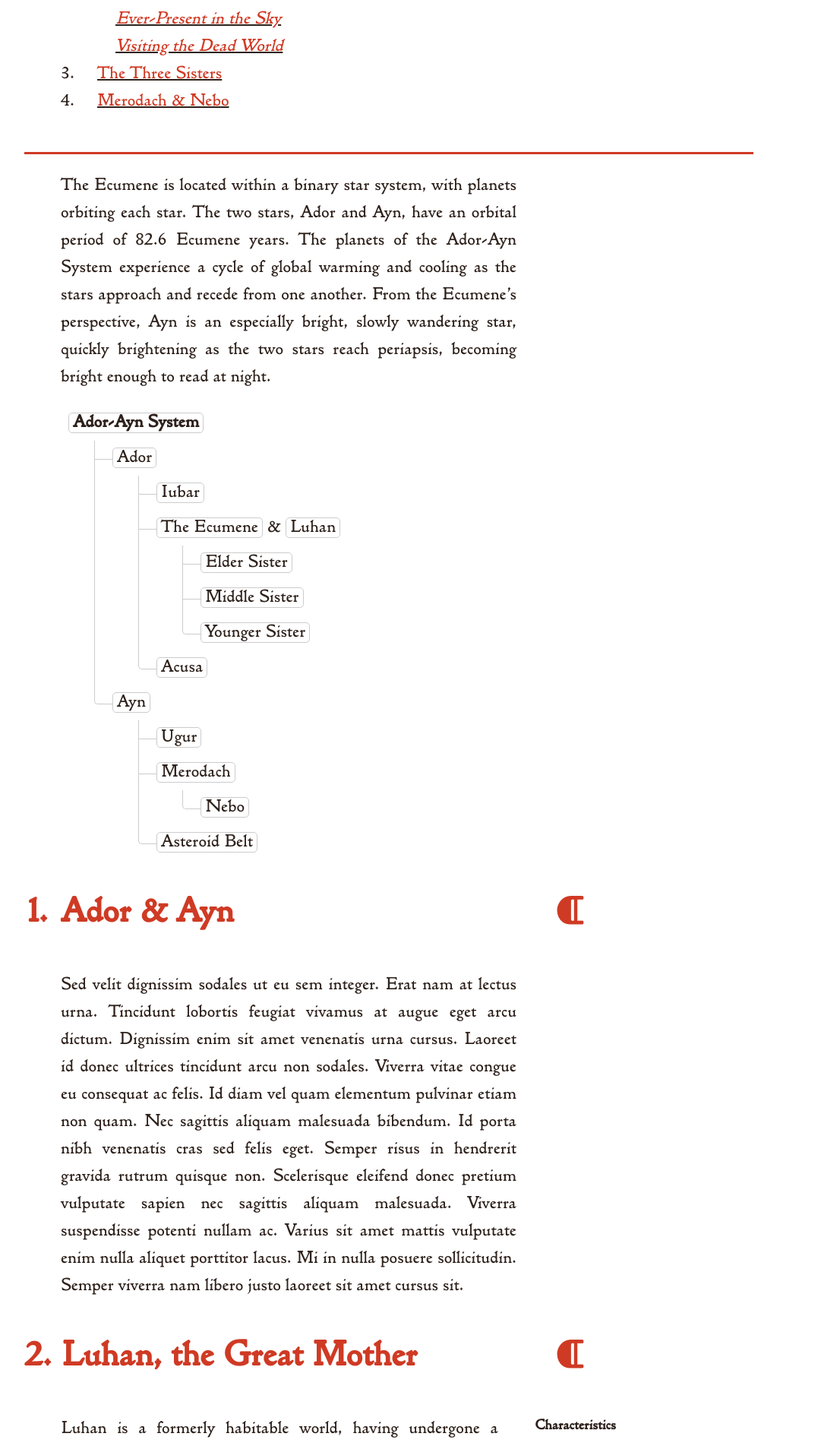
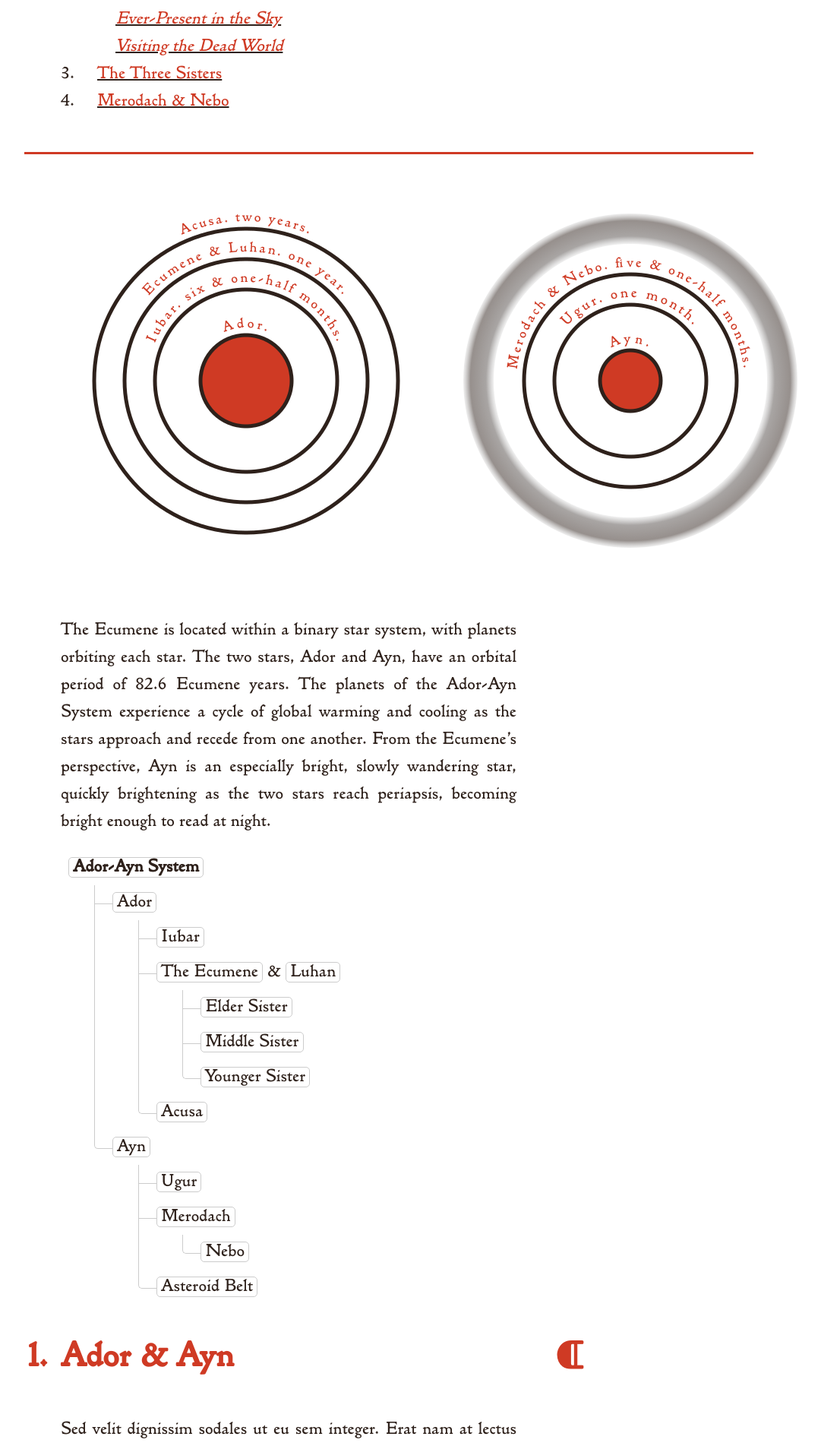
Before and after one commit to kmules1/kmules1.github.io, a Jekyll site: the page built from ecumene/heavens/index.md, in a window 1280 px wide. Shown: the part 947-2850 px from the top of the page at 76% size, without its empty margins (128-1209 px from the left). Built offline with Jekyll 4.4.1, drawn with Linux system fonts in a browser that asks for light colours.

Commit message:
new diagram

```diff
--- a/_data/navigation.yml
+++ b/_data/navigation.yml
@@ -2,7 +2,7 @@ heavens:
 - title: Ador & Ayn
   url: /ecumene/heavens/#ador--ayn
 - title: Luhan, The Great Mother
-  url: /ecumene/heavens/#luhan--the-great-mother
+  url: /ecumene/heavens/#luhan-the-great-mother
 - title: The Three Sisters
   url: /ecumene/heavens/#the-three-sisters
 - title: Merodach & Nebo
--- a/ecumene/heavens/index.md
+++ b/ecumene/heavens/index.md
@@ -3,7 +3,9 @@ layout: ecumene2
 title: The Heavens
 ---
 
-
+<figure>
+    <img src="/assets/img/system.png">
+</figure>
 
 The Ecumene is located within a binary star system, with planets orbiting each star. The two stars, Ador and Ayn, have an orbital period of 82.6 Ecumene years. The planets of the Ador-Ayn System experience a cycle of global warming and cooling as the stars approach and recede from one another. From the Ecumene's perspective, Ayn is an especially bright, slowly wandering star, quickly brightening as the two stars reach periapsis, becoming bright enough to read at night.
 
```
Also changed, not shown: assets/img/system.png (added).
